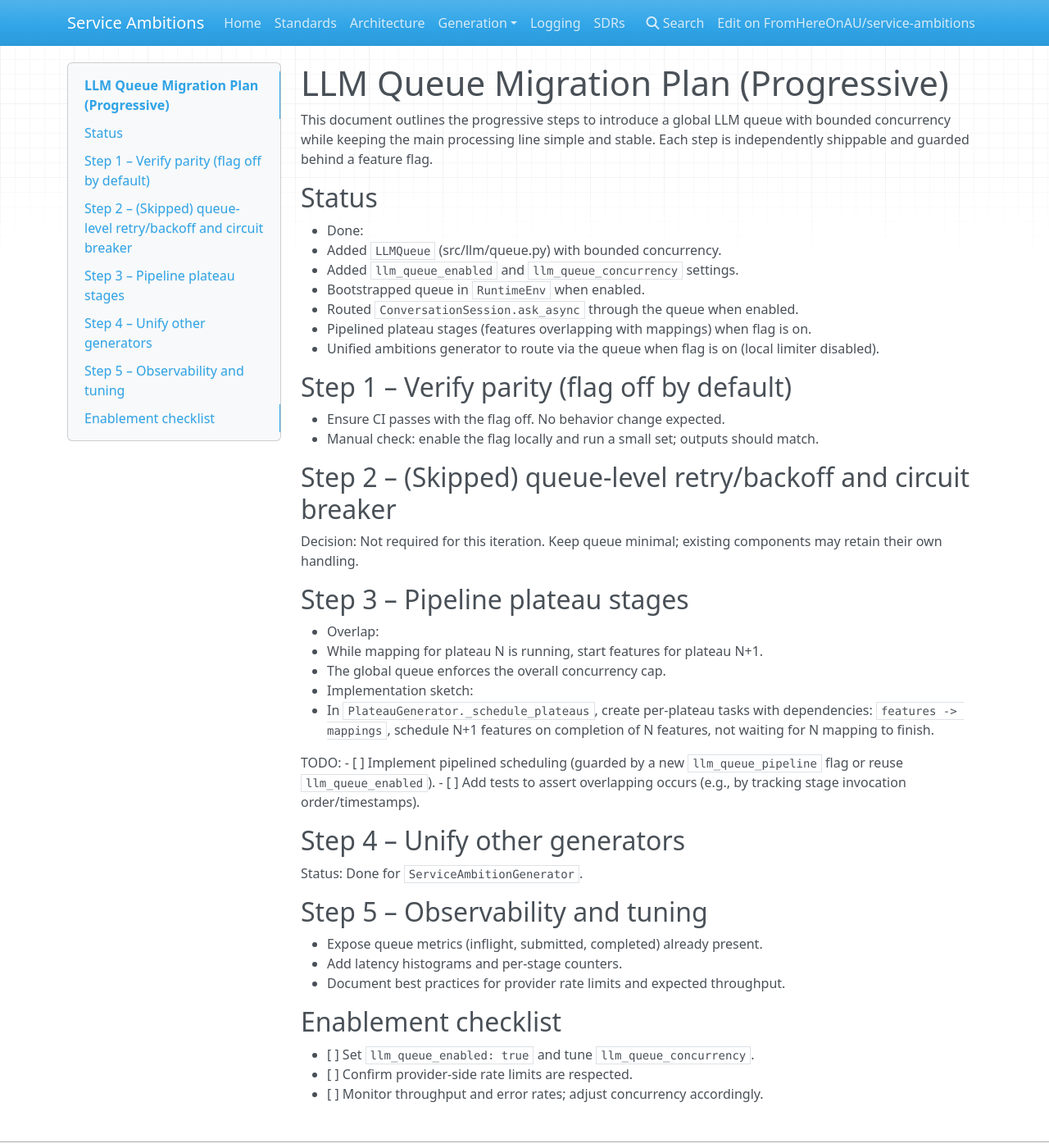
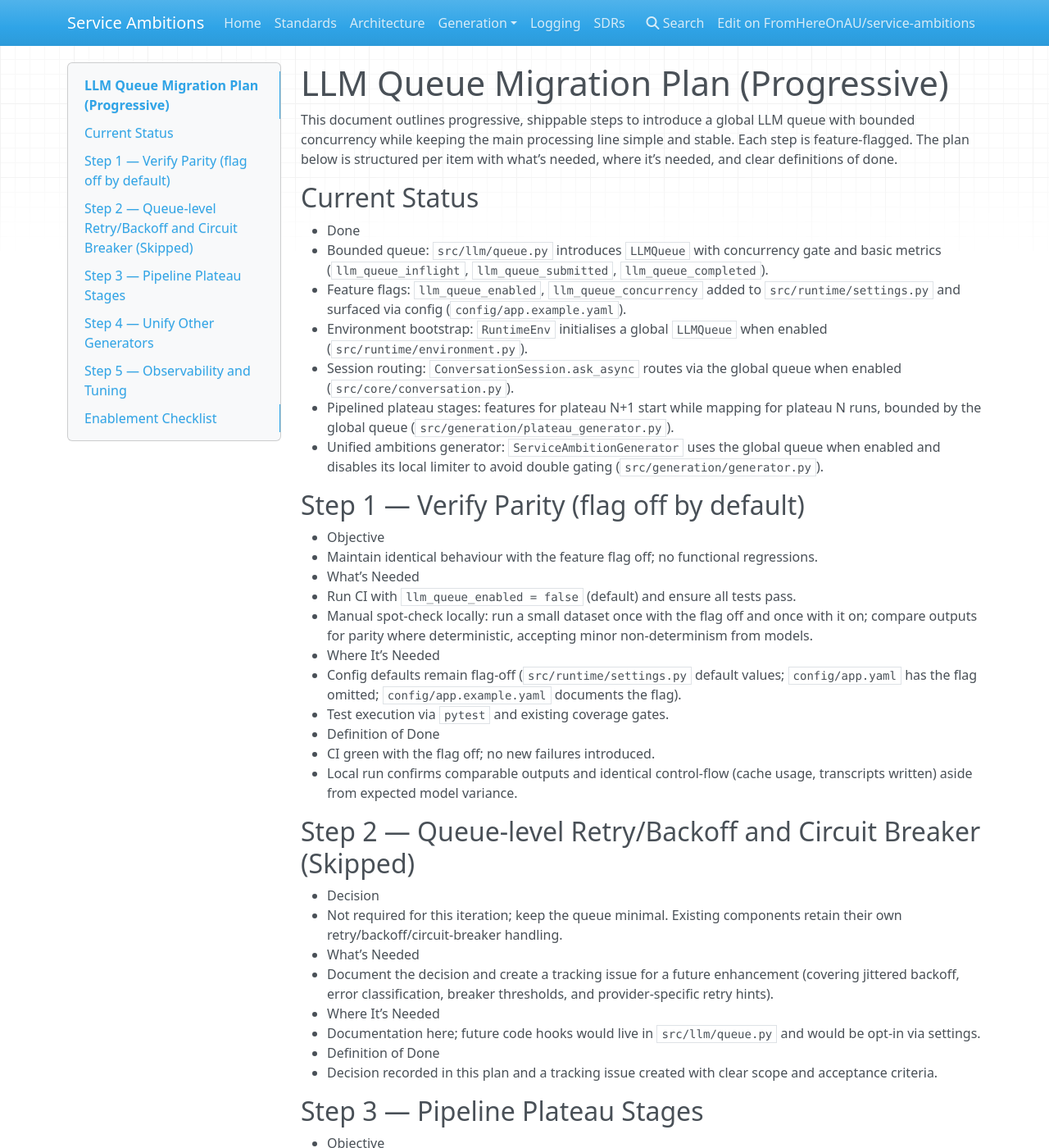
Before and after one commit to fenrick/service-ambitions, an MkDocs documentation site: the page built from docs/llm-queue-migration.md, in a window 1280 px wide and 1400 px high. Shown: the whole window at 82% size. Built offline with MkDocs 1.6.1, drawn with Linux system fonts in a browser that asks for light colours; nearby versions of some CDN libraries; some of the changed text lies outside the part shown.

Commit message:
docs: restructure LLM queue migration plan with ordered steps, what’s needed, locations, and clear DoD; retain original items and mark completed TODOs

```diff
--- a/docs/llm-queue-migration.md
+++ b/docs/llm-queue-migration.md
@@ -1,54 +1,102 @@
 # LLM Queue Migration Plan (Progressive)
 
-This document outlines the progressive steps to introduce a global LLM queue
-with bounded concurrency while keeping the main processing line simple and
-stable. Each step is independently shippable and guarded behind a feature flag.
+This document outlines progressive, shippable steps to introduce a global LLM queue with bounded concurrency while keeping the main processing line simple and stable. Each step is feature‑flagged. The plan below is structured per item with what’s needed, where it’s needed, and clear definitions of done.
 
-## Status
+## Current Status
 
-- Done:
-  - Added `LLMQueue` (src/llm/queue.py) with bounded concurrency.
-  - Added `llm_queue_enabled` and `llm_queue_concurrency` settings.
-  - Bootstrapped queue in `RuntimeEnv` when enabled.
-  - Routed `ConversationSession.ask_async` through the queue when enabled.
-  - Pipelined plateau stages (features overlapping with mappings) when flag is on.
-  - Unified ambitions generator to route via the queue when flag is on (local limiter disabled).
+- Done
+  - Bounded queue: `src/llm/queue.py` introduces `LLMQueue` with concurrency gate and basic metrics (`llm_queue_inflight`, `llm_queue_submitted`, `llm_queue_completed`).
+  - Feature flags: `llm_queue_enabled`, `llm_queue_concurrency` added to `src/runtime/settings.py` and surfaced via config (`config/app.example.yaml`).
+  - Environment bootstrap: `RuntimeEnv` initialises a global `LLMQueue` when enabled (`src/runtime/environment.py`).
+  - Session routing: `ConversationSession.ask_async` routes via the global queue when enabled (`src/core/conversation.py`).
+  - Pipelined plateau stages: features for plateau N+1 start while mapping for plateau N runs, bounded by the global queue (`src/generation/plateau_generator.py`).
+  - Unified ambitions generator: `ServiceAmbitionGenerator` uses the global queue when enabled and disables its local limiter to avoid double gating (`src/generation/generator.py`).
 
-## Step 1 – Verify parity (flag off by default)
+## Step 1 — Verify Parity (flag off by default)
 
-- Ensure CI passes with the flag off. No behavior change expected.
-- Manual check: enable the flag locally and run a small set; outputs should match.
+- Objective
+  - Maintain identical behaviour with the feature flag off; no functional regressions.
+- What’s Needed
+  - Run CI with `llm_queue_enabled = false` (default) and ensure all tests pass.
+  - Manual spot‑check locally: run a small dataset once with the flag off and once with it on; compare outputs for parity where deterministic, accepting minor non‑determinism from models.
+- Where It’s Needed
+  - Config defaults remain flag‑off (`src/runtime/settings.py` default values; `config/app.yaml` has the flag omitted; `config/app.example.yaml` documents the flag).
+  - Test execution via `pytest` and existing coverage gates.
+- Definition of Done
+  - CI green with the flag off; no new failures introduced.
+  - Local run confirms comparable outputs and identical control‑flow (cache usage, transcripts written) aside from expected model variance.
 
-## Step 2 – (Skipped) queue-level retry/backoff and circuit breaker
+## Step 2 — Queue‑level Retry/Backoff and Circuit Breaker (Skipped)
 
-Decision: Not required for this iteration. Keep queue minimal; existing components may retain their own handling.
+- Decision
+  - Not required for this iteration; keep the queue minimal. Existing components retain their own retry/backoff/circuit‑breaker handling.
+- What’s Needed
+  - Document the decision and create a tracking issue for a future enhancement (covering jittered backoff, error classification, breaker thresholds, and provider‑specific retry hints).
+- Where It’s Needed
+  - Documentation here; future code hooks would live in `src/llm/queue.py` and would be opt‑in via settings.
+- Definition of Done
+  - Decision recorded in this plan and a tracking issue created with clear scope and acceptance criteria.
 
-## Step 3 – Pipeline plateau stages
+## Step 3 — Pipeline Plateau Stages
 
-- Overlap:
-  - While mapping for plateau N is running, start features for plateau N+1.
-  - The global queue enforces the overall concurrency cap.
-- Implementation sketch:
-  - In `PlateauGenerator._schedule_plateaus`, create per-plateau tasks with
-    dependencies: `features -> mappings`, schedule N+1 features on completion of
-    N features, not waiting for N mapping to finish.
+- Objective
+  - Overlap plateau work to improve throughput: start features for plateau N+1 while mapping for plateau N is running; rely on the global queue to enforce the concurrency cap.
+- What’s Needed
+  - Implement pipelined scheduling guarded by the feature flag (reuse `llm_queue_enabled` rather than a new flag), and verify with tests that overlapping occurs while respecting concurrency.
+  - Ensure sequential fallback when the flag is off.
+- Where It’s Needed
+  - Scheduling logic in `PlateauGenerator._schedule_plateaus` (`src/generation/plateau_generator.py`).
+  - Tests validating overlap ordering and fallback behaviour (`tests/test_llm_queue.py`).
+  - Settings flag use in `RuntimeEnv` and consumers.
+- Definition of Done
+  - Pipelined schedule implemented and exercised when `llm_queue_enabled` is true.
+  - Tests pass asserting that mapping for plateau 1 can be scheduled before features for plateau 2 complete, and that execution is sequential when the flag is false.
+  - Concurrency is globally bounded by `LLMQueue` across sessions and stages.
+- Status
+  - Implemented and covered by tests.
+- Original TODOs (retained for traceability)
+  - [x] Implement pipelined scheduling (guarded by a flag; reusing `llm_queue_enabled`).
+  - [x] Add tests to assert overlapping occurs (order/timestamps) — see `tests/test_llm_queue.py::test_plateau_pipeline_overlaps_when_enabled`.
 
-TODO:
-- [ ] Implement pipelined scheduling (guarded by a new `llm_queue_pipeline` flag or reuse `llm_queue_enabled`).
-- [ ] Add tests to assert overlapping occurs (e.g., by tracking stage invocation order/timestamps).
+## Step 4 — Unify Other Generators
 
-## Step 4 – Unify other generators
+- Objective
+  - Route all generator LLM calls through the shared queue to centralise concurrency and observability; disable local limiters when the global queue is active to avoid double gating.
+- What’s Needed
+  - Integrate ambitions generation with the global queue and remove or bypass local concurrency controls under the flag.
+- Where It’s Needed
+  - `ServiceAmbitionGenerator` in `src/generation/generator.py` (routing via `RuntimeEnv.instance().llm_queue` and disabling local limiter when the flag is on).
+- Definition of Done
+  - Ambitions generator uses the global queue when enabled and behaves identically when disabled.
+- Status
+  - Done.
 
-Status: Done for `ServiceAmbitionGenerator`.
+## Step 5 — Observability and Tuning
 
-## Step 5 – Observability and tuning
+- Objective
+  - Provide actionable visibility into queue health and stage throughput to tune concurrency and respect provider rate limits.
+- What’s Needed
+  - Metrics: expand beyond the existing inflight/submitted/completed to include latency histograms and per‑stage counters (labels include `stage`, `model_name`, `service_id`).
+  - Spans: ensure queue and call spans include key attributes for easy correlation in Logfire.
+  - Guidance: add brief operational notes on sizing `llm_queue_concurrency` vs provider limits and expected throughput.
+- Where It’s Needed
+  - Metrics/span additions in `src/llm/queue.py` and call‑sites that set `LLMTaskMeta` (e.g., `src/core/conversation.py`, `src/generation/generator.py`).
+  - Documentation updates in this file and, optionally, `docs/runtime-architecture.md`.
+- Definition of Done
+  - Histogram metrics available per stage; counters reflect per‑stage volumes; spans carry attributes for root‑cause analysis.
+  - Short “tuning” section documented with recommendations and safe defaults.
+- Status
+  - Partially done (basic counters/gauge present); latency histograms and guidance to be added.
 
-- Expose queue metrics (inflight, submitted, completed) already present.
-- Add latency histograms and per-stage counters.
-- Document best practices for provider rate limits and expected throughput.
+## Enablement Checklist
 
-## Enablement checklist
-
-- [ ] Set `llm_queue_enabled: true` and tune `llm_queue_concurrency`.
-- [ ] Confirm provider-side rate limits are respected.
-- [ ] Monitor throughput and error rates; adjust concurrency accordingly.
+- What’s Needed
+  - Turn on the feature flag and set a safe concurrency value for your provider/account limits.
+  - Validate rate‑limit compliance and end‑to‑end throughput under load.
+- Where It’s Needed
+  - Config: set in `config/app.yaml` (or environment via `SA_LLM_QUEUE_ENABLED`, `SA_LLM_QUEUE_CONCURRENCY`). See commented examples in `config/app.example.yaml`.
+  - Runtime: ensure `RuntimeEnv.initialize` is called with loaded settings (already in place).
+- Definition of Done
+  - `llm_queue_enabled: true` with tuned `llm_queue_concurrency` shipped.
+  - Provider rate limits observed (no throttling/HTTP 429s sustained during steady‑state).
+  - Throughput and error rates monitored; concurrency adjusted as needed.
```
